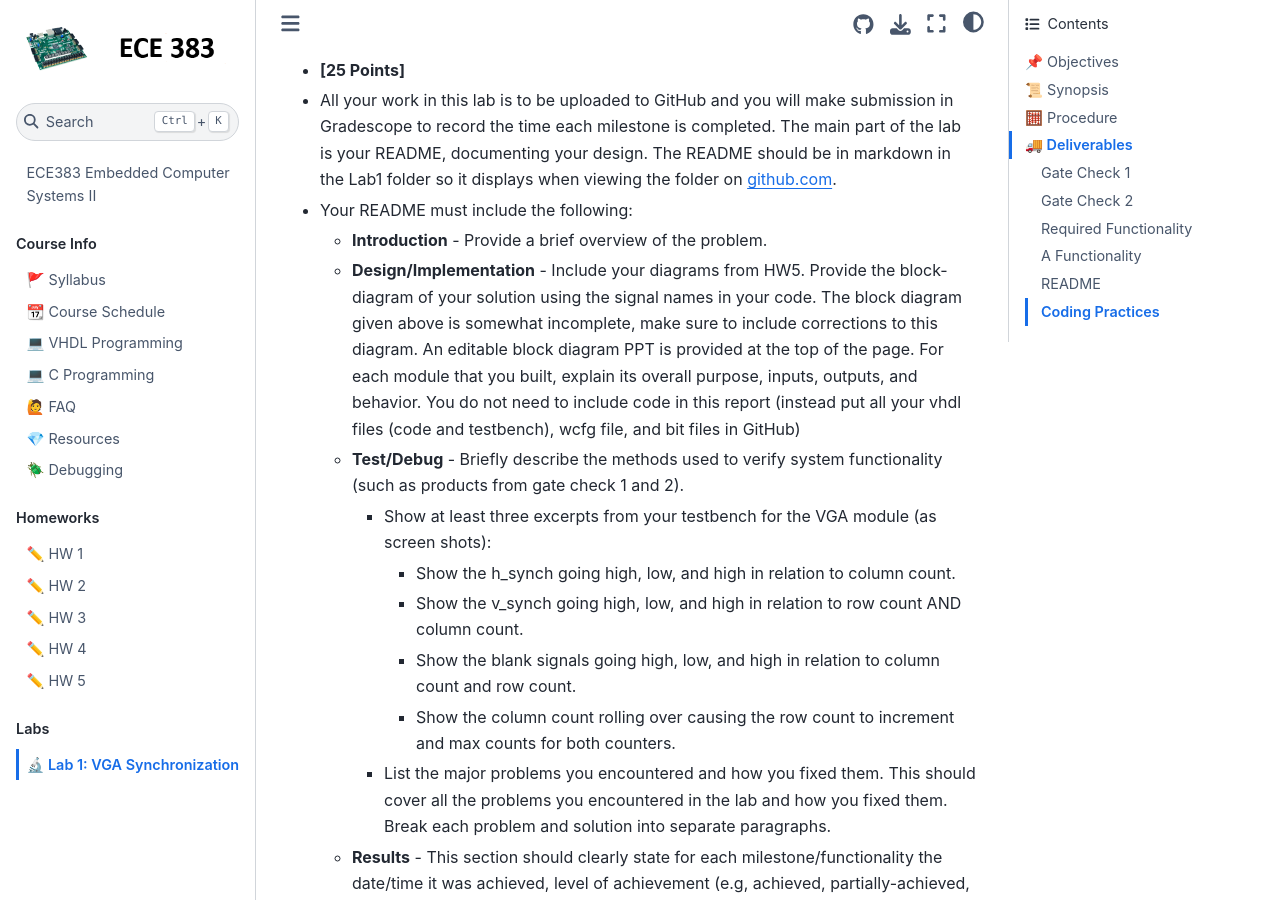
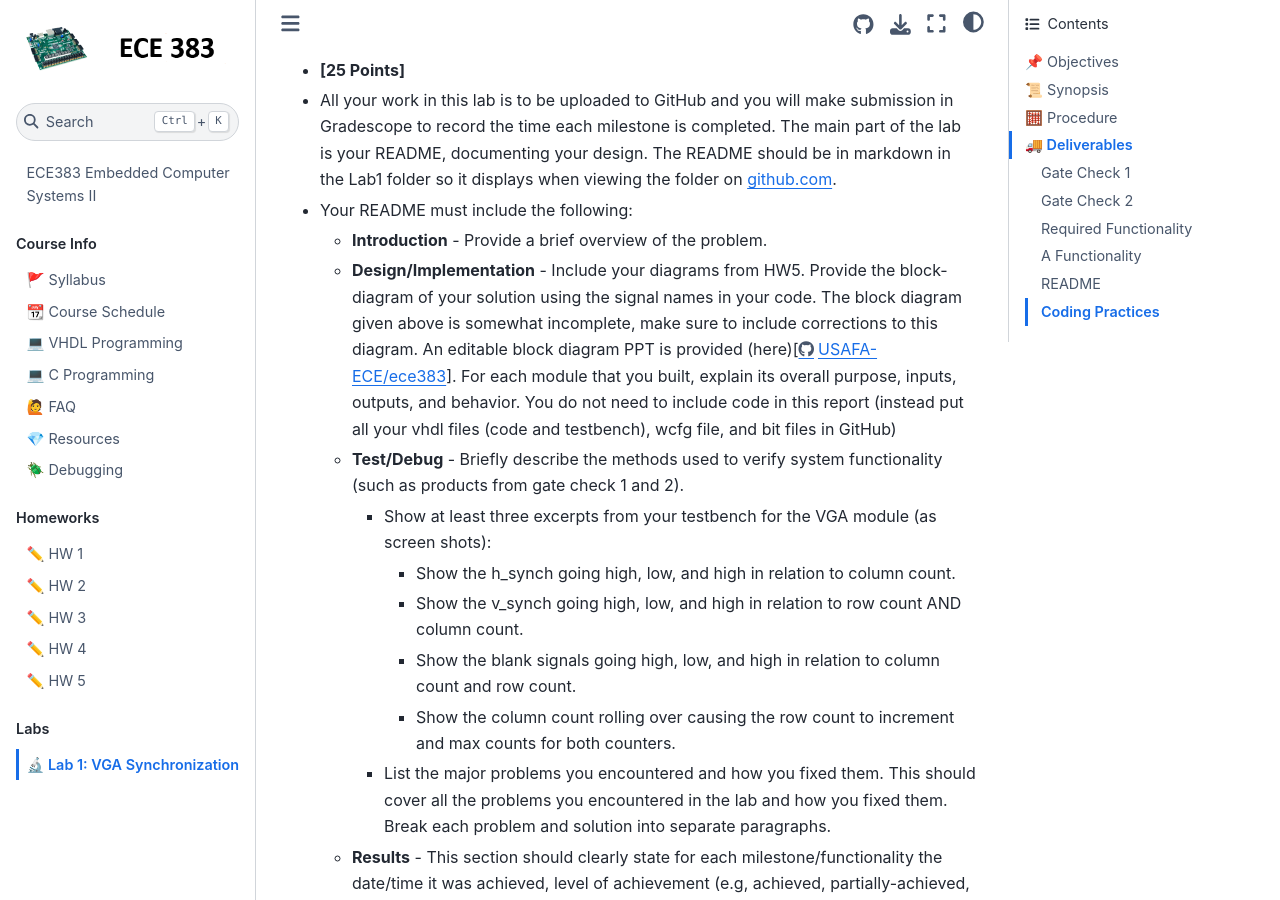
Before and after one commit to USAFA-ECE/ece383, a Jupyter Book: the page built from book/Assignments/lab1.md, in a window 1280 px wide and 900 px high, scrolled down 10084 px. Built offline with Jupyter Book 1.0.4 settings and Sphinx 7.4.7 and the Sphinx Book theme 1.1.4, drawn with Linux system fonts in a browser that asks for light colours; pages that are not in the unit, such as notebooks, are missing from menus; some of the changed text lies outside the part shown.

Commit message:
Update lab1.md

```diff
--- a/book/Assignments/lab1.md
+++ b/book/Assignments/lab1.md
@@ -201,7 +201,7 @@
 - All your work in this lab is to be uploaded to GitHub and you will make submission in Gradescope to record the time each milestone is completed. The main part of the lab is your README, documenting your design. The README should be in markdown in the Lab1 folder so it displays when viewing the folder on github.com.
 - Your README must include the following:
   - **Introduction** - Provide a brief overview of the problem.
-  - **Design/Implementation** - Include your diagrams from HW5. Provide the block-diagram of your solution using the signal names in your code. The block diagram given above is somewhat incomplete, make sure to include corrections to this diagram. An editable block diagram PPT is provided at the top of the page. For each module that you built, explain its overall purpose, inputs, outputs, and behavior. You do not need to include code in this report (instead put all your vhdl files (code and testbench), wcfg file, and bit files in GitHub)
+  - **Design/Implementation** - Include your diagrams from HW5. Provide the block-diagram of your solution using the signal names in your code. The block diagram given above is somewhat incomplete, make sure to include corrections to this diagram. An editable block diagram PPT is provided (here)[https://github.com/USAFA-ECE/ece383/raw/refs/heads/main/book/Assignments/files/Lab01_Block_Diagram.pptx]. For each module that you built, explain its overall purpose, inputs, outputs, and behavior. You do not need to include code in this report (instead put all your vhdl files (code and testbench), wcfg file, and bit files in GitHub)
   - **Test/Debug** - Briefly describe the methods used to verify system functionality (such as products from gate check 1 and 2).
     - Show at least three excerpts from your testbench for the VGA module (as screen shots):
       - Show the h_synch going high, low, and high in relation to column count.
```
Also changed, not shown: other parts of book/Assignments/lab1.md (+1 -1 lines).
